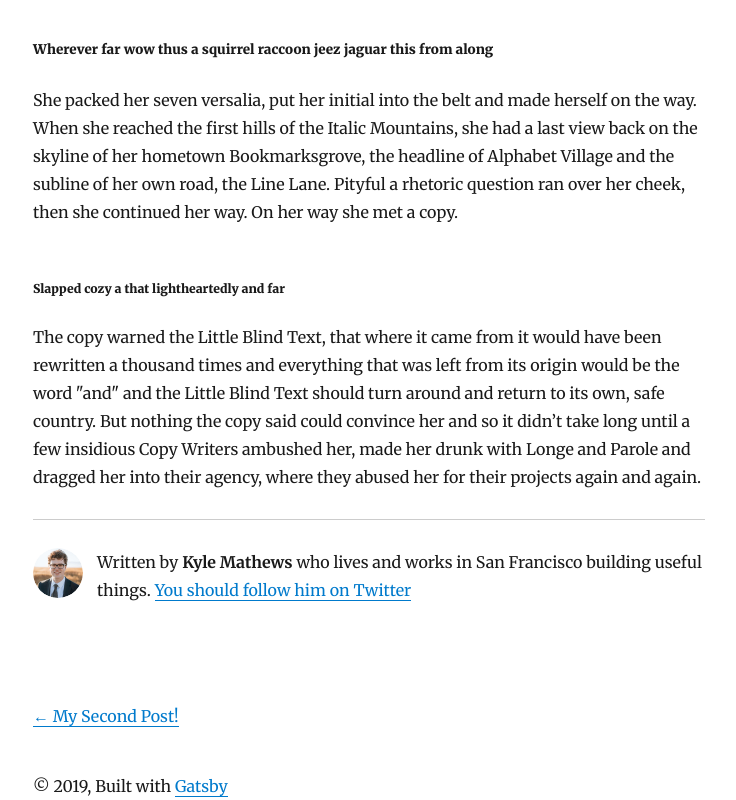
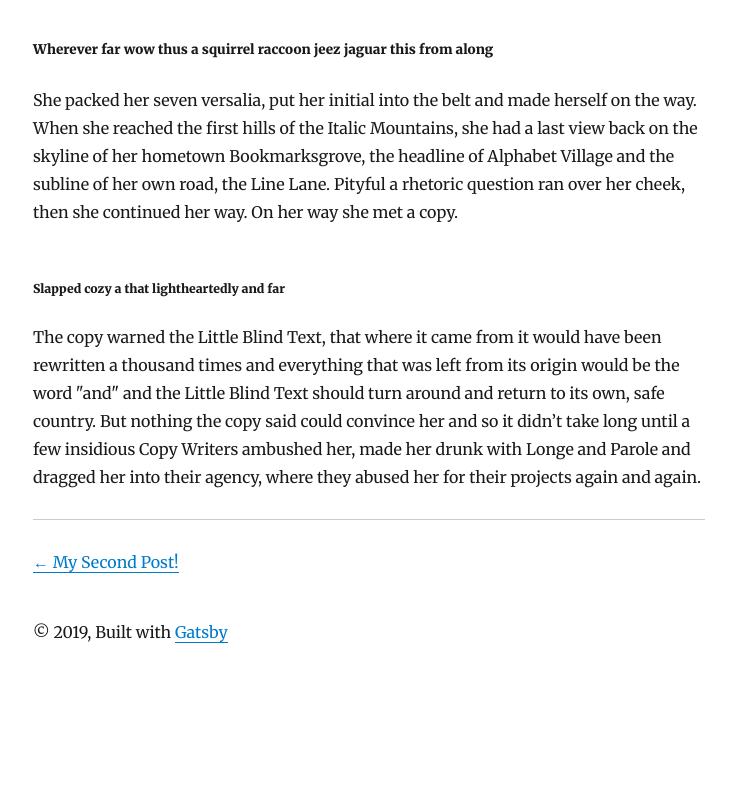
Before and after one commit to lolmc00/lolmc00.github.io, a Gatsby site: page /new-beginnings/ in a window 1280 px wide. Shown: the part 2553-3353 px from the top of the page, without its empty margins (271-1007 px from the left). After the commit the page ends 3199 px from the top, so only its background shows below. Built offline with nearby package versions, Linux system fonts and the light colour scheme; Gatsby itself is replaced by a stand-in of ours; some packages are replaced by stand-ins of ours.

Commit message:
bio 컴포넌트 삭제

```diff
--- a/src/components/bio.js
+++ /dev/null
@@ -1,68 +0,0 @@
-/**
- * Bio component that queries for data
- * with Gatsby's useStaticQuery component
- *
- * See: https://www.gatsbyjs.org/docs/use-static-query/
- */
-
-import React from "react"
-import { useStaticQuery, graphql } from "gatsby"
-import Image from "gatsby-image"
-
-import { rhythm } from "../utils/typography"
-
-const Bio = () => {
-  const data = useStaticQuery(graphql`
-    query BioQuery {
-      avatar: file(absolutePath: { regex: "/profile-pic.jpg/" }) {
-        childImageSharp {
-          fixed(width: 50, height: 50) {
-            ...GatsbyImageSharpFixed
-          }
-        }
-      }
-      site {
-        siteMetadata {
-          author
-          social {
-            twitter
-          }
-        }
-      }
-    }
-  `)
-
-  const { author, social } = data.site.siteMetadata
-  return (
-    <div
-      style={{
-        display: `flex`,
-        marginBottom: rhythm(2.5),
-      }}
-    >
-      <Image
-        fixed={data.avatar.childImageSharp.fixed}
-        alt={author}
-        style={{
-          marginRight: rhythm(1 / 2),
-          marginBottom: 0,
-          minWidth: 50,
-          borderRadius: `100%`,
-        }}
-        imgStyle={{
-          borderRadius: `50%`,
-        }}
-      />
-      <p>
-        Written by <strong>{author}</strong> who lives and works in San
-        Francisco building useful things.
-        {` `}
-        <a href={`https://twitter.com/${social.twitter}`}>
-          You should follow him on Twitter
-        </a>
-      </p>
-    </div>
-  )
-}
-
-export default Bio
--- a/src/templates/blog-post.js
+++ b/src/templates/blog-post.js
@@ -1,7 +1,6 @@
 import React from "react"
 import { Link, graphql } from "gatsby"
 
-import Bio from "../components/bio"
 import Layout from "../components/layout"
 import SEO from "../components/seo"
 import { rhythm, scale } from "../utils/typography"
@@ -45,7 +44,7 @@
             }}
           />
           <footer>
-            <Bio />
+            {/* <Bio /> */}
           </footer>
         </article>
 
```
